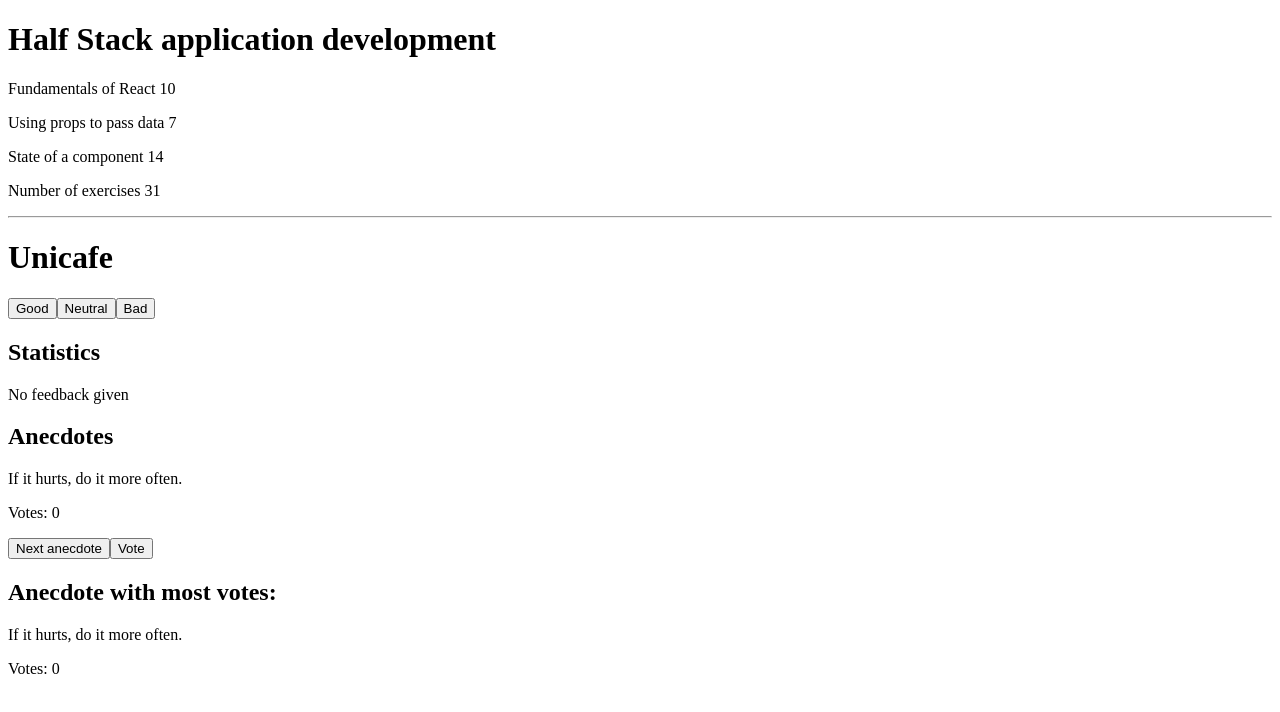
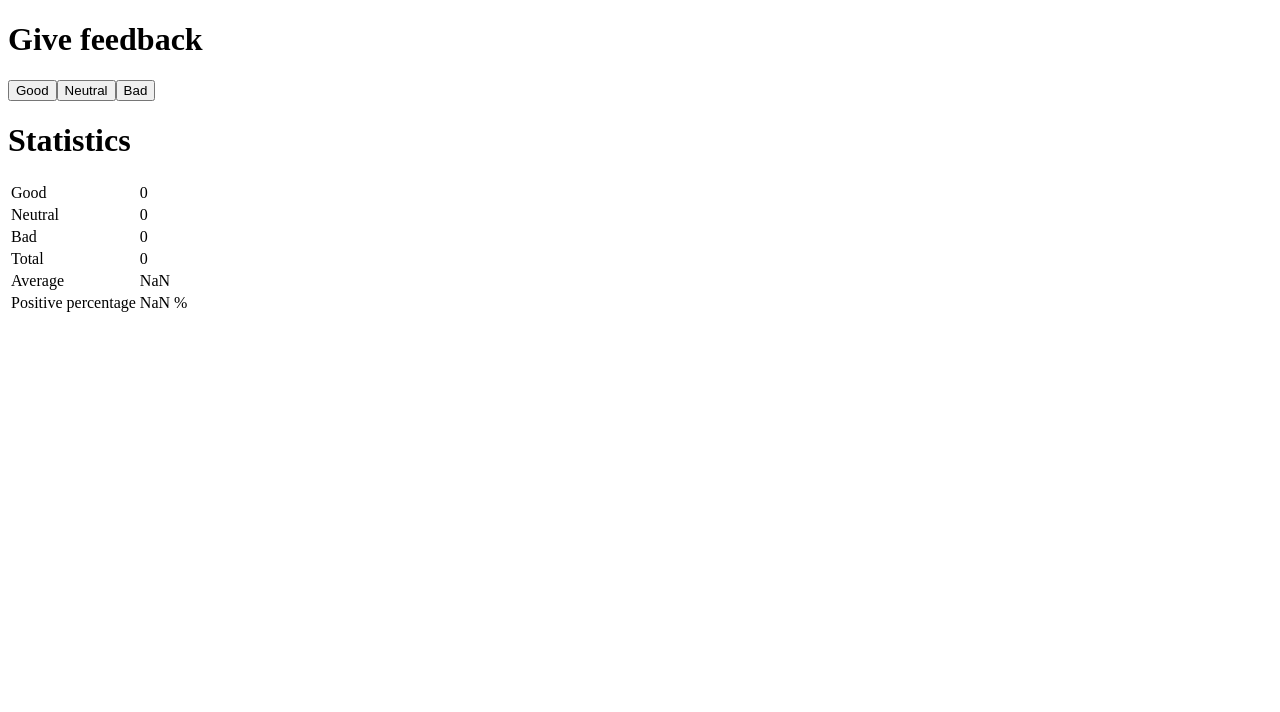
Before and after one commit to abel1994-mza/Curso-fullstack-open, a React (Vite) app: page / in a window 1280 px wide. Shown: the top 712 px of the page. Built offline with nearby package versions, Linux system fonts and the light colour scheme.

Commit message:
ejercicio 1.7: unicafe, paso 2

```diff
--- a/src/App.jsx
+++ b/src/App.jsx
@@ -1,78 +1,56 @@
-import React from "react";
 import { useState } from "react";
-import Course from "./Part1/InfoCourse/InfoCourse.jsx";
-import Button from "./Part1/Unicafe/paso5/Button.jsx";
-import Statistics from "./Part1/Unicafe/paso3/Statistics.jsx";
 
 const App = () => {
   const [good, setGood] = useState(0);
   const [neutral, setNeutral] = useState(0);
   const [bad, setBad] = useState(0);
-  const [selected, setSelected] = useState(0);
 
-  const anecdotes = [
-    "If it hurts, do it more often.",
-    "Adding manpower to a late software project makes it later!",
-    "The first 90 percent of the code accounts for the first 10 percent of the development time...",
-    "Any fool can write code that a computer can understand. Good programmers write code that humans can understand.",
-    "Premature optimization is the root of all evil.",
-    "Debugging is twice as hard as writing the code in the first place.",
-    "Programming without an extremely heavy use of console.log is same as if a doctor would refuse to use x-rays or blood tests.",
-    "The only way to go fast, is to go well.",
-  ];
-  const [votes, setVotes] = useState(Array(anecdotes.length).fill(0));
-  const randomAnecdote = () => {
-    setSelected(Math.floor(Math.random() * anecdotes.length));
+  const handleGoodClick = () => {
+    setGood(good + 1);
   };
-  const voteAnecdote = () => {
-    const copy = [...votes];
-    copy[selected] += 1;
-    setVotes(copy);
+  const handleNeutralClick = () => {
+    setNeutral(neutral + 1);
   };
-  const mostVoted = votes.indexOf(Math.max(...votes));
-  // Calcular estadísticas
-  // const total = good + neutral + bad;
-  // const average = (good - bad) / total;
-  // const positivePercentage = (good / total) * 100;
-
-  const course = {
-    name: "Half Stack application development",
-    parts: [
-      {
-        name: "Fundamentals of React",
-        exercises: 10,
-      },
-      {
-        name: "Using props to pass data",
-        exercises: 7,
-      },
-      {
-        name: "State of a component",
-        exercises: 14,
-      },
-    ],
+  const handleBadClick = () => {
+    setBad(bad + 1);
   };
 
   return (
     <>
-      <Course course={course} />
-      <hr />
-      <h1>Unicafe</h1>
-      <Button text="Good" handleClick={() => setGood(good + 1)} />
-      <Button text="Neutral" handleClick={() => setNeutral(neutral + 1)} />
-      <Button text="Bad" handleClick={() => setBad(bad + 1)} />
+      <h1>Give feedback</h1>
+      <button onClick={handleGoodClick}>Good</button>
+      <button onClick={handleNeutralClick}>Neutral</button>
+      <button onClick={handleBadClick}>Bad</button>
+      <h1>Statistics</h1>
+      <table>
+        <tbody>
+          <tr>
+            <td>Good</td>
+            <td>{good}</td>
+          </tr>
+          <tr>
+            <td>Neutral</td>
+            <td>{neutral}</td>
+          </tr>
+          <tr>
+            <td>Bad</td>
+            <td>{bad}</td>
+          </tr>
+          <tr>
+            <td>Total</td>
+            <td>{good + neutral + bad}</td>
+          </tr>
+          <tr>
+            <td>Average</td>
+            <td>{(good - bad) / (good + neutral + bad)}</td>
+          </tr>
+          <tr>
+            <td>Positive percentage</td>
 
-      <h2>Statistics</h2>
-      <Statistics good={good} neutral={neutral} bad={bad} />
-      <h2>Anecdotes</h2>
-      <p>{anecdotes[selected]}</p>
-      <p>Votes: {votes[selected]}</p>
-      <Button text="Next anecdote" handleClick={randomAnecdote} />
-      <Button text="Vote" handleClick={voteAnecdote} />
-
-      <h2>Anecdote with most votes:</h2>
-      <p>{anecdotes[mostVoted]}</p>
-      <p>Votes: {votes[mostVoted]}</p>
+            <td>{(good / (good + neutral + bad)) * 100} %</td>
+          </tr>
+        </tbody>
+      </table>
     </>
   );
 };
```
